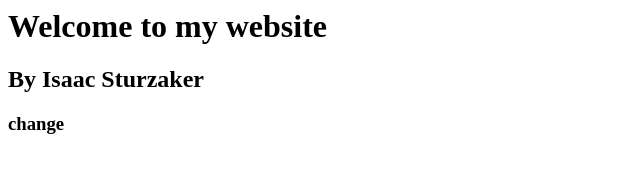
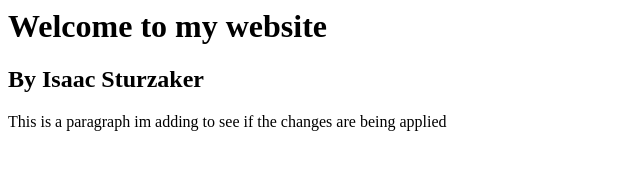
Before and after one commit to ISturz/Assignment2_Repo, a plain HTML site: page Docker/dockerassignkub/index.html in a window 1280 px wide. Shown: the whole page, without its empty margins (0-640 px from the left). Drawn offline with Linux system fonts and the light colour scheme.

Commit message:
Update10 index.html
Added paragraph

```diff
--- a/Docker/dockerassignkub/index.html
+++ b/Docker/dockerassignkub/index.html
@@ -1,3 +1,4 @@
 <h1>Welcome to my website</h1>
 <h2>By Isaac Sturzaker</h2>
-<h3>change</h3>
+
+<p>This is a paragraph im adding to see if the changes are being applied</p>
```
